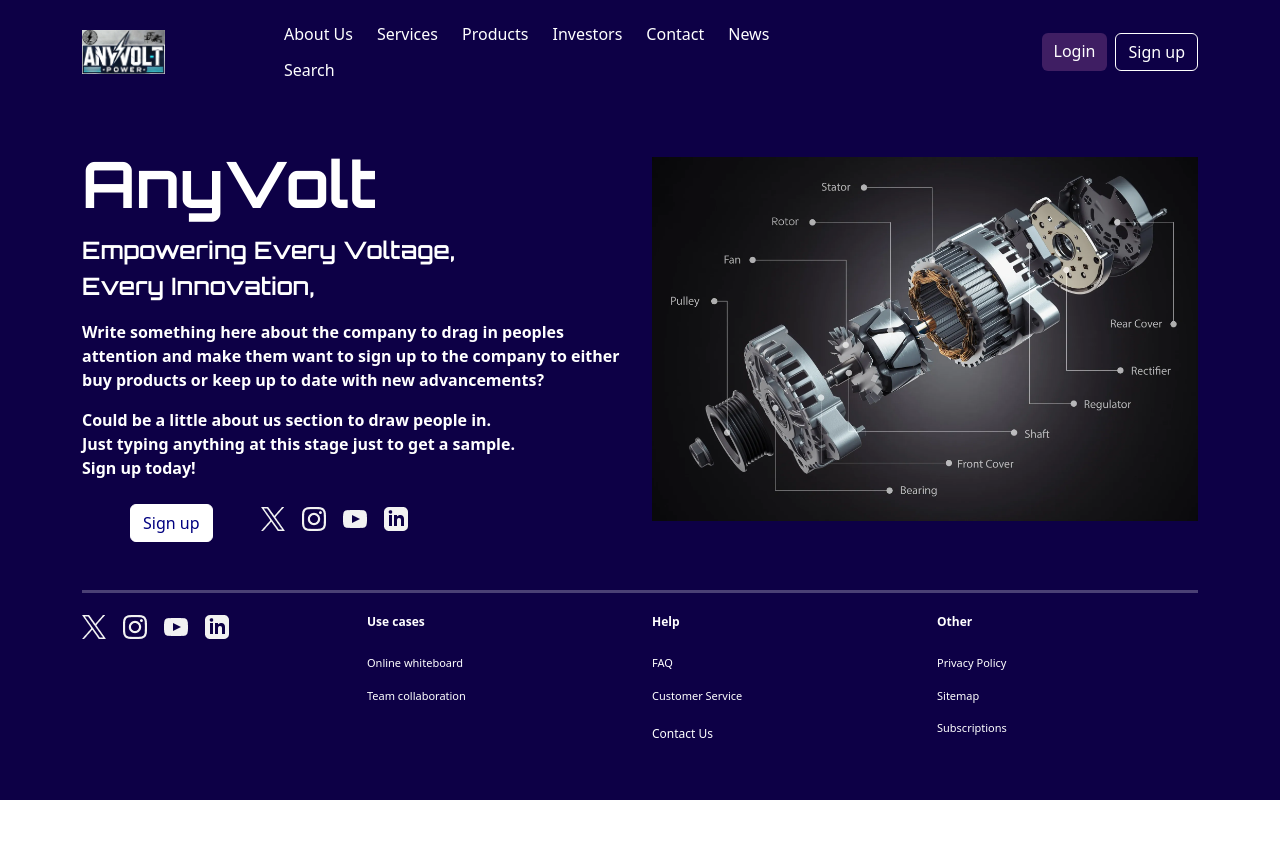
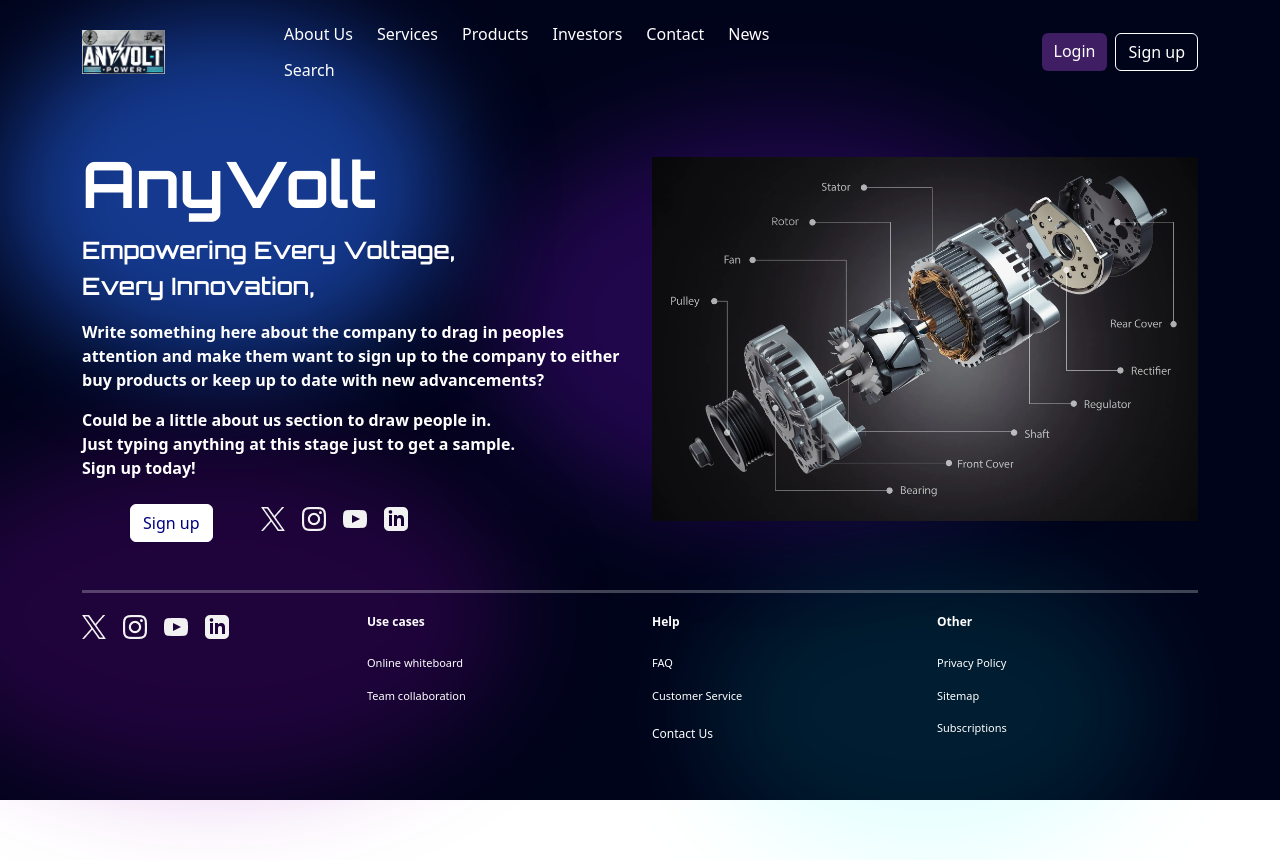
Before and after one commit to 1ce-nine/anyVolt, a React (Vite) app: page / in a window 1280 px wide. Before the commit the page ends 800 px from the top, so only its background shows below. Built offline with nearby package versions, Linux system fonts and the light colour scheme.

Commit message:
Add 'glowing orbs' structure to css and added divs to structure the css into the App.jsx file to render them correctly. Orb placement and colouring is still to be confirmed

```diff
--- a/src/App.jsx
+++ b/src/App.jsx
@@ -10,7 +10,14 @@ import LogInPage from './LoginPage.jsx';
 
 function App() {
   return (
-    <div className='app-wrapper'>
+    <div className='root-wrapper'>
+      {/* These divs will be your glowing orbs */}
+      <div className="orb orb-purple"></div>
+      <div className="orb orb-aqua-1"></div>
+      <div className="orb orb-aqua-2"></div>
+      <div className="orb orb-dark-1"></div>
+
+      <div className="app-wrapper">
         <BrowserRouter>
           <Routes>
             <Route path="/" element={<AppContent/>} />
@@ -24,6 +31,7 @@ function App() {
           </Routes>
         </BrowserRouter>
       </div>
+    </div>
   );
 }
 
--- a/src/index.css
+++ b/src/index.css
@@ -14,11 +14,56 @@ body {
   font-family: 'Orbitron', 'sans-serif';
 }
 
-/* Class selector that targets all elements with the class name app-warpper */
+
+.root-wrapper {
+  background-color: #00041a;
+  min-height: 100vh;
+  position: relative;
+}
+
 .app-wrapper {
-  background-color: rgb(13, 0, 70) !important;
-  width: 100vw;
-  min-height: 100vh;
+  position: relative;
+  z-index: 1;
+}
+
+.orb {
+  position: absolute;
+  border-radius: 50%;
+  filter: blur(50px);
+  z-index: 0;
+}
+
+
+.orb-purple {
+  background-color: #610daf54;
+  width: 600px;
+  height: 400px;
+  top: 15%;
+  right: 15%;
+}
+
+.orb-aqua-1 {
+  background-color: #225ddb9a;
+  width: 450px;
+  height: 350px;
+  top: 2%;
+  left: 0%;
+}
+
+.orb-aqua-2 {
+  background-color: #00ffff1a;
+  width: 450px;
+  height: 300px;
+  top: 70%;
+  right: 10%;
+}
+
+.orb-dark-1 {
+  background-color: #9300b836;
+  width: 600px;
+  height: 350px;
+  top: 55%;
+  right: 60%;
 }
 
 .button-transparent {
@@ -40,28 +85,6 @@ body {
 
 .login-form label{
   color: white
-}
-
-.orb-1 {
-  position: absolute;
-  top: 10%;
-  left: 15%;
-  width: 200px;
-  height: 200px;
-  border-radius: 50%; /* Makes it a circle */
-  background-color: #3b50a3; /* A base color for the orb */
-  box-shadow: 0 0 100px 50px #3b50a3; /* This creates the glow */
-}
-
-.orb-2 {
-  position: absolute;
-  top: 70%;
-  left: 80%;
-  width: 150px;
-  height: 150px;
-  border-radius: 50%;
-  background-color: #6a1a7f; /* Another color */
-  box-shadow: 0 0 80px 40px #6a1a7f;
 }
 
 .white-line {
```
Lines whose indentation alone changed are shown as unchanged.
